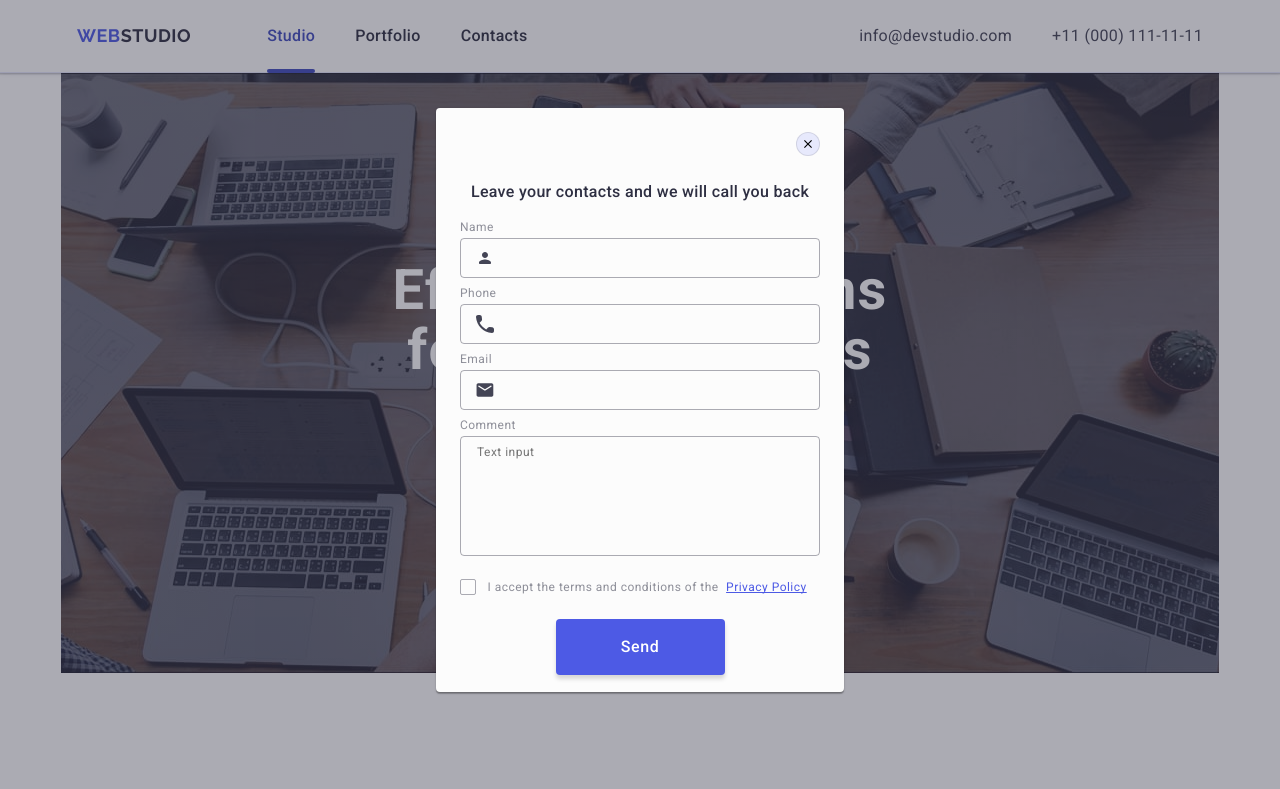
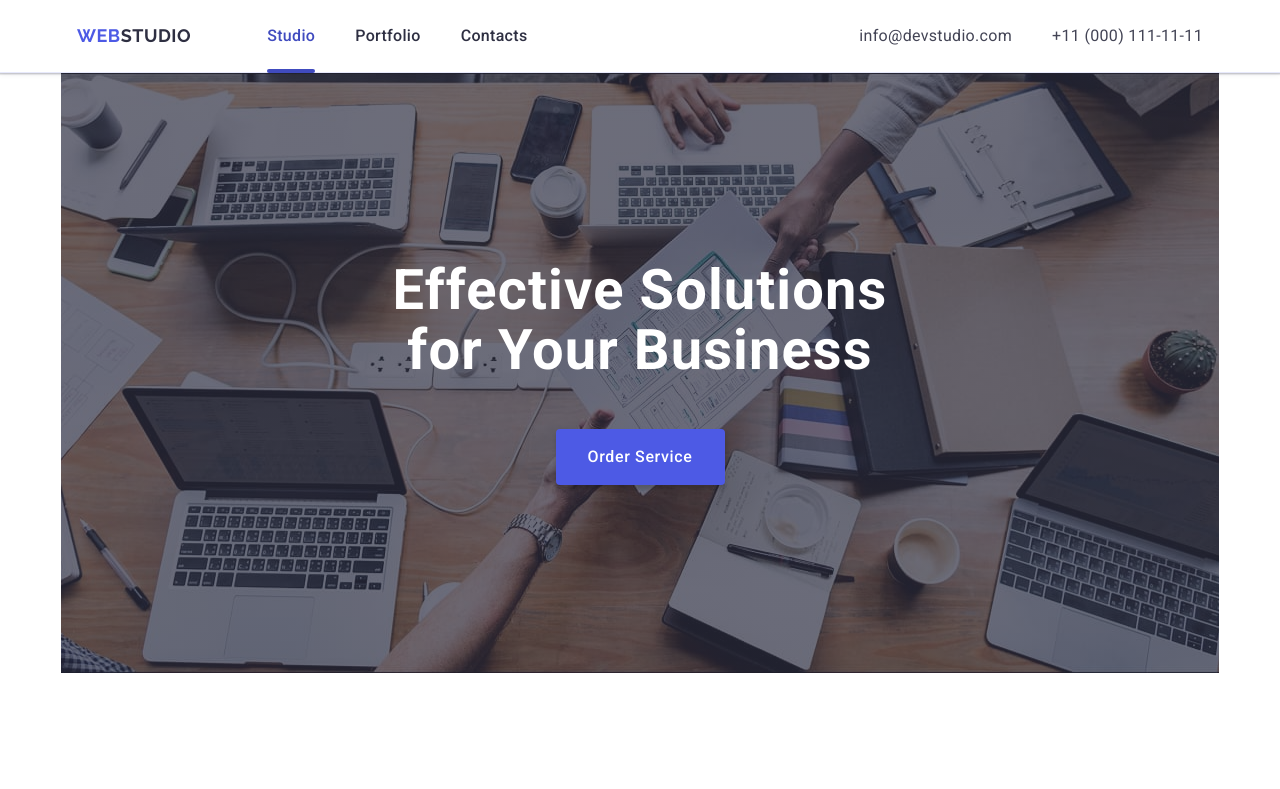
Before and after one commit to MaxMolodid/goit-markup-hw-06, a plain HTML site: page index.html in a window 1280 px wide. Shown: the top 789 px of the page. Drawn offline with nearby package versions, Linux system fonts and the light colour scheme.

Commit message:
add all files

```diff
--- a/css/styles.css
+++ b/css/styles.css
@@ -792,7 +792,7 @@ button {
       0 1px 1px 0 rgba(46, 47, 66, 0.16), 0 1px 6px 0 rgba(46, 47, 66, 0.08);
   }
 }
-
+/* footer */
 .footer {
   background-color: #2e2f42;
   padding-top: 96px;
--- a/index.html
+++ b/index.html
@@ -663,7 +663,7 @@
       </div>
     </footer>
     <!-- modal -->
-    <div class="modal-backdrop is-open">
+    <div class="modal-backdrop">
       <div class="modal-window">
         <button type="button" class="modal-close-btn">
           <svg class="modal-close-icon" width="8" height="8">
```
